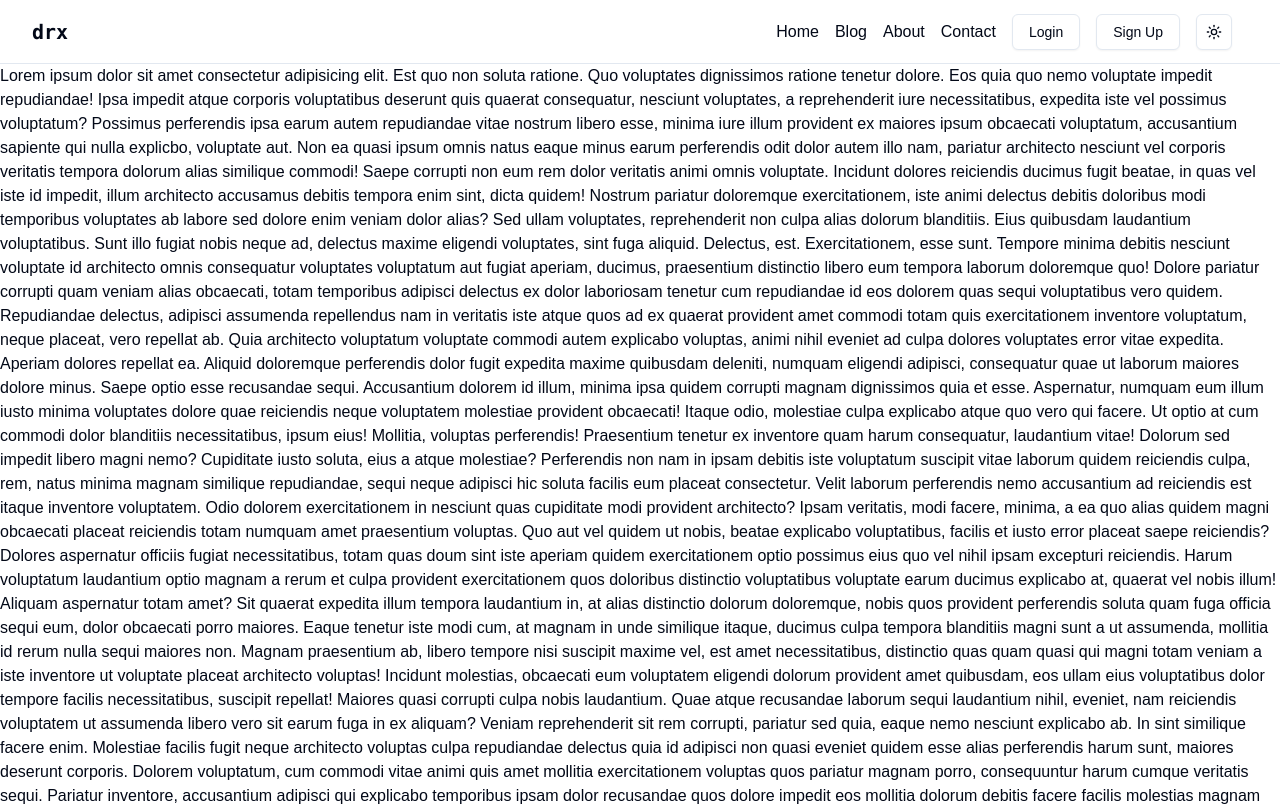
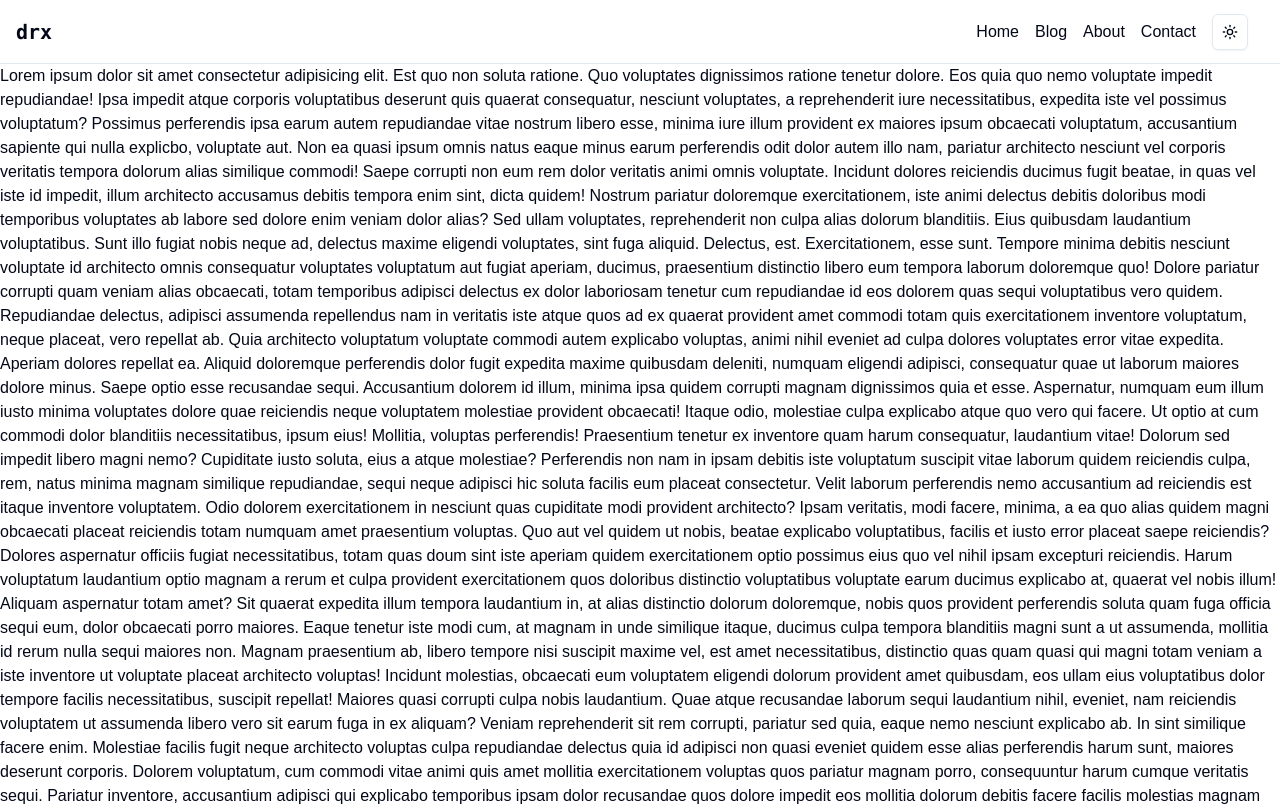
Before and after one commit to druxvh/mdx-blog, a Next.js app: page / in a window 1280 px wide. Shown: the top 806 px of the page. Built offline with nearby package versions, Linux system fonts and the light colour scheme.

Commit message:
fix: navbar & hamburger-menu bugs fixes, added responsiveness & code modularity

```diff
--- /dev/null
+++ b/app/contact/page.tsx
@@ -0,0 +1,8 @@
+
+const Contact = () => {
+  return (
+    <div>ContactPage</div>
+  )
+}
+
+export default Contact
--- a/components/Hamburger-Menu.tsx
+++ b/components/Hamburger-Menu.tsx
@@ -5,30 +5,49 @@ import { Menu } from "lucide-react";
 import {
   Sheet,
   SheetContent,
-  SheetDescription,
   SheetHeader,
   SheetTitle,
   SheetTrigger,
 } from "@/components/ui/sheet";
+import Link from "next/link";
+import { useState } from "react";
+import navLinks from "@/constants/navLinks";
 
 interface HamburgerMenuProps {
   className: string;
 }
 
 function HamburgerMenu({ className }: HamburgerMenuProps) {
+  const [isOpen, setIsOpen] = useState<boolean>(false);
+
+  // handles state to open/close sheet
+  const handleClick = (): void => {
+    setIsOpen(false);
+  };
+
   return (
-    <Sheet>
+    <Sheet open={isOpen} onOpenChange={setIsOpen}>
       <SheetTrigger>
         <Menu className={cn("size-8", className)} />
       </SheetTrigger>
       <SheetContent>
         <SheetHeader>
-          <SheetTitle>Are you absolutely sure?</SheetTitle>
-          <SheetDescription>
-            This action cannot be undone. This will permanently delete your
-            account and remove your data from our servers.
-          </SheetDescription>
+          <SheetTitle></SheetTitle>
         </SheetHeader>
+        <nav className="w-full mt-8 flex flex-col gap-4 font-bold text-xl">
+          {navLinks.map(
+            (link: { label: string; href: string }, index: number) => (
+              <Link
+                key={index}
+                href={link.href}
+                onClick={handleClick}
+                className="py-3 hover:underline hover:text-slate-500 dark:hover:text-gray-300"
+              >
+                {link.label}
+              </Link>
+            )
+          )}
+        </nav>
       </SheetContent>
     </Sheet>
   );
--- a/components/MaxWidthWrapper.tsx
+++ b/components/MaxWidthWrapper.tsx
@@ -7,7 +7,7 @@ interface MaxWidthWrapperProps {
 
 function MaxWidthWrapper({ className, children }: MaxWidthWrapperProps) {
   return (
-    <div className={cn("mx-auto max-w-screen-xl w-full my-10", className)}>
+    <div className={cn("mx-auto max-w-screen-xl w-full", className)}>
       {children}
     </div>
   );
--- a/components/Navbar.tsx
+++ b/components/Navbar.tsx
@@ -1,43 +1,36 @@
 "use client";
 
 import Link from "next/link";
-import { buttonVariants } from "@/components/ui/button";
 import { ModeToggle } from "./theme-toggle";
 import HamburgerMenu from "./Hamburger-Menu";
+import MaxWidthWrapper from "./MaxWidthWrapper";
+import navLinks from "@/constants/navLinks";
 
 function Navbar() {
   return (
-    <nav className="h-16 flex justify-between bg-background/60 sticky top-0 border-b px-8 backdrop-blur">
-      <div className="flex items-center text-xl font-mono font-bold">drx</div>
+    <nav className="h-16 flex bg-background/60 sticky top-0 border-b backdrop-blur">
+      <MaxWidthWrapper className="flex justify-between px-4">
+        <Link
+          href={"/"}
+          className="flex items-center text-xl font-mono font-bold"
+        >
+          drx
+        </Link>
 
         <div className="flex items-center gap-4">
           <ul className="hidden md:flex items-center gap-4">
-          <li>
-            <Link href={"/"}>Home</Link>
+            {navLinks.map(
+              (link: { label: string; href: string }, index: number) => (
+                <li key={index}>
+                  <Link href={link.href}>{link.label}</Link>
                 </li>
-          <li>
-            <Link href={"/blog"}>Blog</Link>
-          </li>
-          <li>
-            <Link href={"/about"}>About</Link>
-          </li>
-          <li>
-            <Link href={"/contact"}>Contact</Link>
-          </li>
-          <li>
-            <Link href={"/"} className={buttonVariants({ variant: "outline" })}>
-              Login
-            </Link>
-          </li>
-          <li>
-            <Link href={"/"} className={buttonVariants({ variant: "outline" })}>
-              Sign Up
-            </Link>
-          </li>
+              )
+            )}
           </ul>
           <ModeToggle />
           <HamburgerMenu className="flex md:hidden" />
         </div>
+      </MaxWidthWrapper>
     </nav>
   );
 }
--- /dev/null
+++ b/constants/navLinks.ts
@@ -0,0 +1,15 @@
+// Nav Links Data
+
+interface NavLinksType {
+  label: string;
+  href: string;
+}
+
+const navLinks: NavLinksType[] = [
+  { label: "Home", href: "/" },
+  { label: "Blog", href: "/blog" },
+  { label: "About", href: "/about" },
+  { label: "Contact", href: "/contact" },
+];
+
+export default navLinks;
```
Also changed, not shown: components/theme-provider.tsx (+4 -4 lines), components/theme-toggle.tsx (+8 -8 lines). Lines whose indentation alone changed are shown as unchanged.
